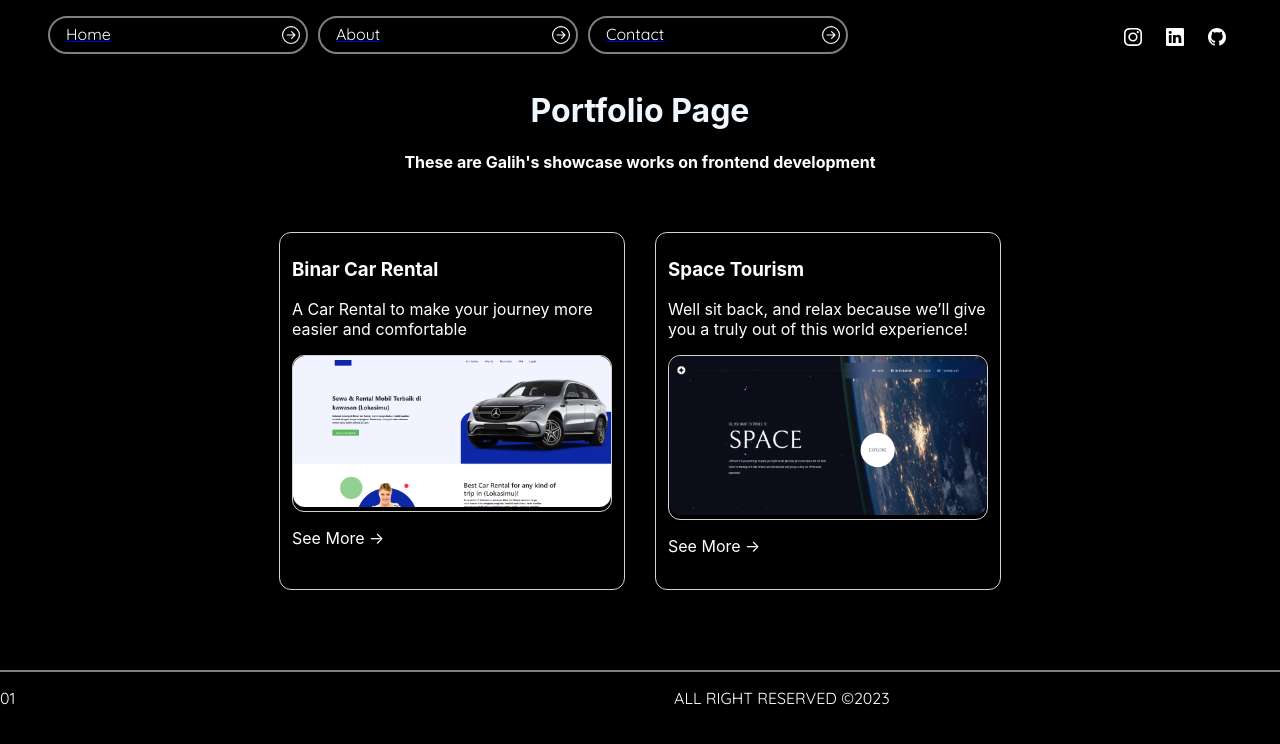
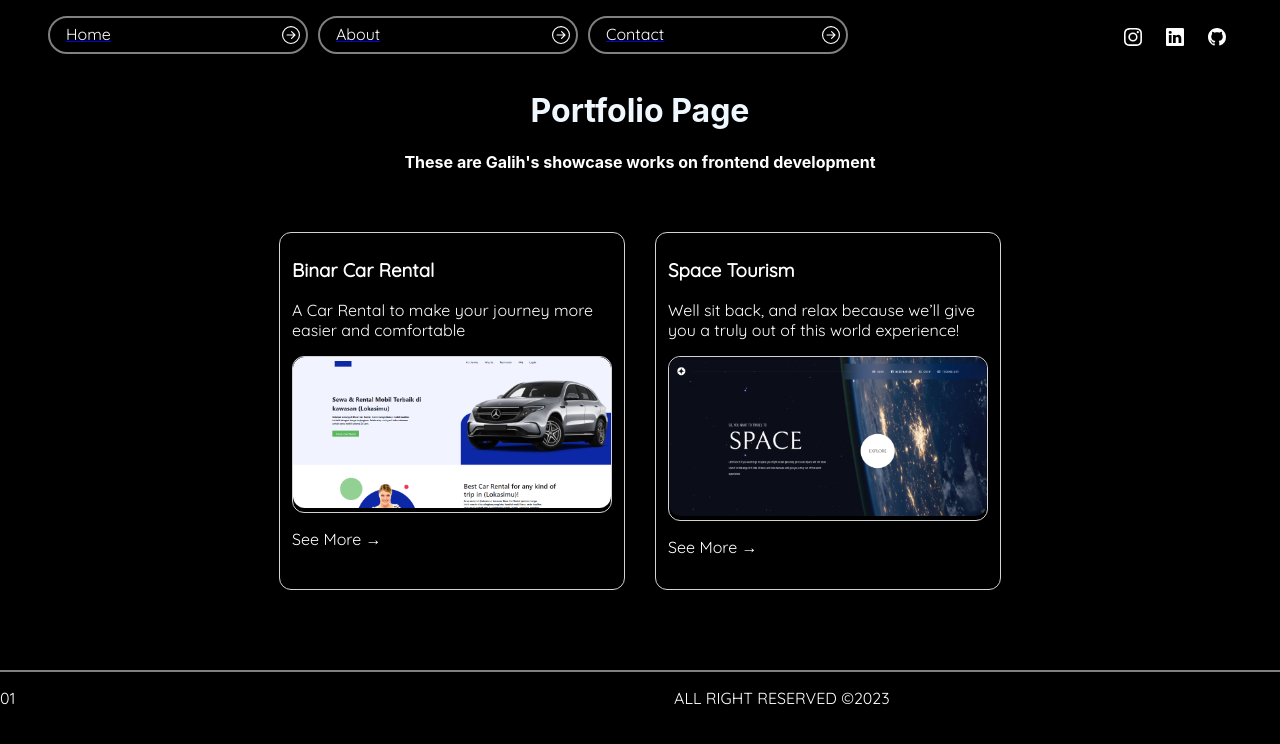
Before and after one commit to galihandrii/galihandrii, a React (Create React App) app: page /portfolio in a window 1280 px wide. Shown: the top 744 px of the page. Built offline with nearby package versions, Linux system fonts and the light colour scheme.

Commit message:
fixing font-family port-cards in portfolio page

```diff
--- a/src/Pages/Portfoliopage.css
+++ b/src/Pages/Portfoliopage.css
@@ -8,7 +8,7 @@
     gap: 30px;
 }
 .port-cards{
-
+    font-family: 'Quicksand', sans-serif;
     border-radius: 12px;
     border: 1px lightgray solid;
     padding-top: 6px;
```
